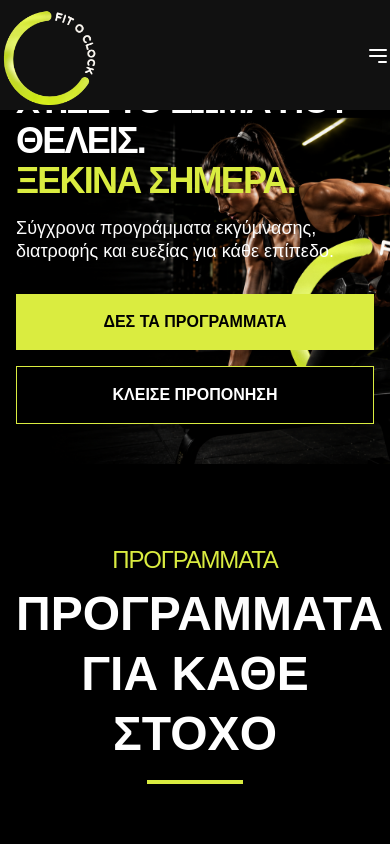
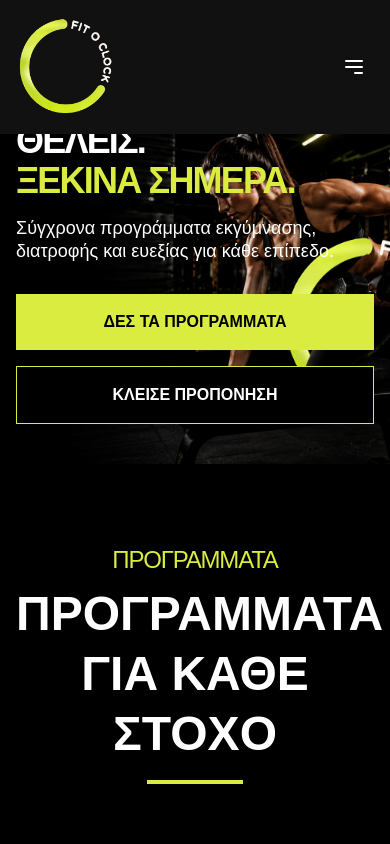
Before and after one commit to Tsagiannoudis/fit-o-clock, a Next.js app: page / in a window 390 px wide. Shown: the top 844 px of the page. Built offline with nearby package versions, Linux system fonts and the light colour scheme.

Commit message:
navbar mobile fixed

```diff
--- a/components/Navbar.tsx
+++ b/components/Navbar.tsx
@@ -26,7 +26,7 @@ const Navbar = () => {
 
   return (
     <header className="text-white fixed top-0 left-0 right-0 z-50 bg-[#111111]  max-w-[100%] mx-auto">
-      <nav className="container mx-auto flex items-center justify-between pt-2 -pl-34 -pr-34">
+      <nav className="container mx-auto flex items-center justify-between p-4">
         {/* Logo */}
         <div>
           <Link href="/">
@@ -65,7 +65,9 @@ const Navbar = () => {
         <div className="md:hidden">
           <button
             onClick={() => setIsMenuOpen(!isMenuOpen)}
-            className="text-white focus:outline-none"
+            className="text-white focus:outline-none p-2"
+            aria-label={isMenuOpen ? "Κλείσιμο μενού" : "Άνοιγμα μενού"}
+            aria-expanded={isMenuOpen}
           >
             <svg
               className="w-6 h-6"
@@ -93,7 +95,7 @@ const Navbar = () => {
       >
         <ul className="flex flex-col items-center gap-6 py-4">
           {NavLinksMainData.map((link) => (
-            <li key={link.label}>
+            <li key={link.href}>
               <NavLink href={link.href} label={link.label} pathname={pathname} />
             </li>
           ))}
```
